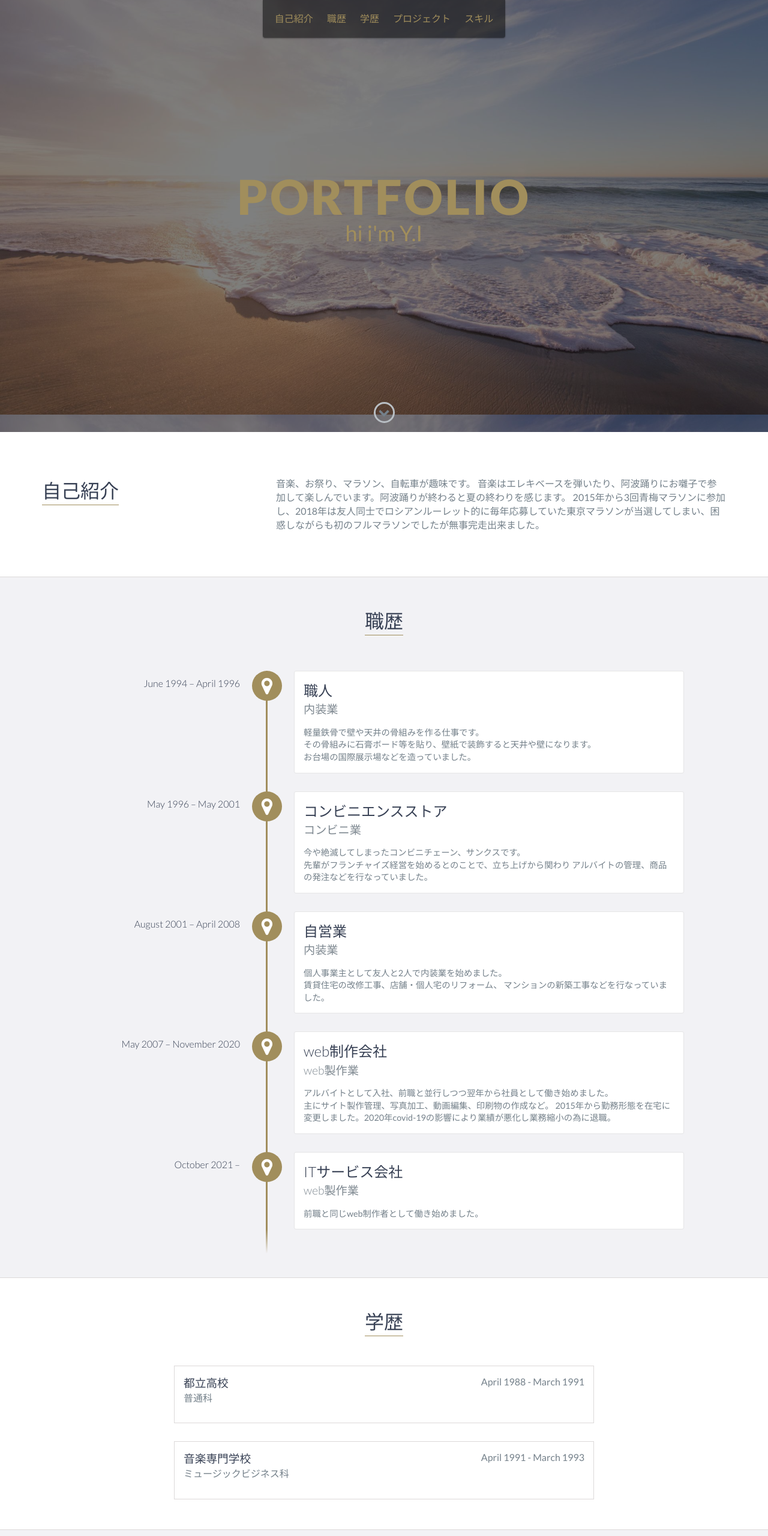
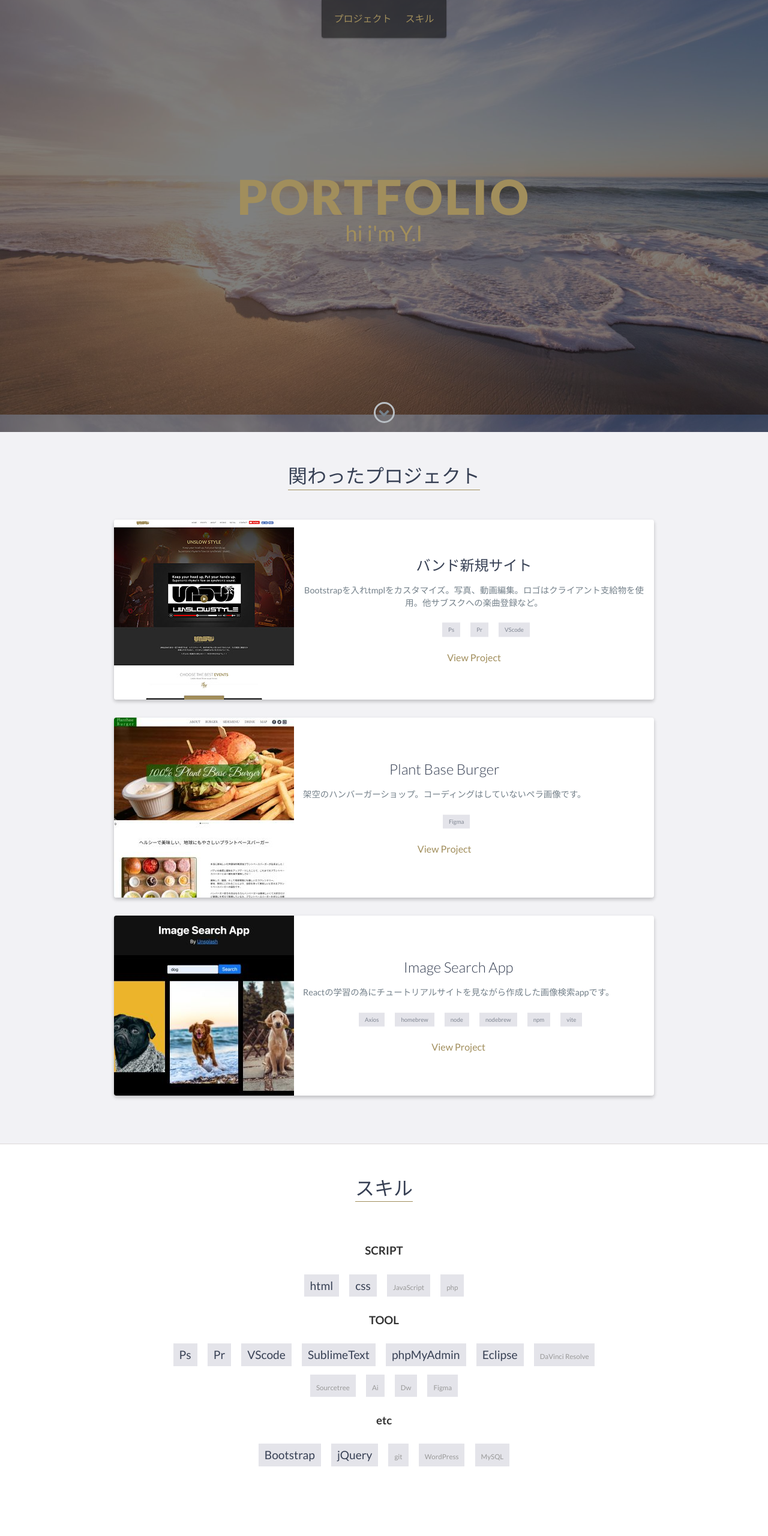
Before and after one commit to angeistory/portfolio, a website: page index.html in a window 1280 px wide. Shown: the top 2560 px of the page at 60% size. Drawn offline with nearby package versions, Linux system fonts and the light colour scheme.

Commit message:
個人情報、fulltas site非表示

```diff
--- a/index.html
+++ b/index.html
@@ -24,7 +24,7 @@
 			<span>Close</span> <i class="fa fa-times" aria-hidden="true"></i>
 		</div>
 		<ul id="menu" class="shadow">
-			<li>
+			<!-- <li>
 				<a href="#about">自己紹介</a>
 			</li>
 			<li>
@@ -32,7 +32,7 @@
 			</li>
 			<li>
 				<a href="#education">学歴</a>
-			</li>
+			</li> -->
 			<li>
 				<a href="#projects">プロジェクト</a>
 			</li>
@@ -65,7 +65,7 @@
 	</div>
 	<!-- End #lead -->
 
-	<div id="about">
+	<!-- <div id="about">
 		<div class="container">
 			<div class="row">
 				<div class="col-md-4">
@@ -80,10 +80,10 @@
 				</div>
 			</div>
 		</div>
-	</div>
+	</div> -->
 	<!-- End #about -->
 
-	<div id="experience" class="background-alt">
+	<!-- <div id="experience" class="background-alt">
 		<h2 class="heading">職歴</h2>
 		<div id="experience-timeline">
 			<div data-date="June 1994 – April 1996">
@@ -134,39 +134,22 @@
 				</p>
 			</div>
 		</div>
-	</div>
+	</div> -->
 	<!-- End #experience -->
 
-	<div id="education">
+	<!-- <div id="education">
 		<h2 class="heading">学歴</h2>
 		<div class="education-block">
 			<h3>都立高校</h3>
 			<span class="education-date">April 1988 - March 1991</span>
 			<h4>普通科</h4>
-			<!-- <p>
-                Lorem ipsum dolor sit amet, consectetur adipiscing elit. Curabitur in iaculis ex. Etiam volutpat laoreet urna. Morbi ut tortor nec nulla commodo malesuada sit amet vel lacus. Fusce eget efficitur libero. Morbi dapibus porta quam laoreet placerat.
-            </p> -->
 		</div>
-		<!-- End .education-block -->
-
 		<div class="education-block">
 			<h3>音楽専門学校</h3>
 			<span class="education-date">April 1991 - March 1993</span>
 			<h4>ミュージックビジネス科</h4>
-			<!-- <ul>
-                <li>
-                    Lorem ipsum dolor sit amet, consectetur adipiscing elit.
-                </li>
-                <li>
-                    Lorem ipsum dolor sit amet, consectetur adipiscing elit.
-                </li>
-                <li>
-                    Lorem ipsum dolor sit amet, consectetur adipiscing elit.
-                </li>
-            </ul> -->
 		</div>
-		<!-- End .education-block -->
-	</div>
+	</div> -->
 	<!-- End #education -->
 
 	<div id="projects" class="background-alt">
@@ -214,11 +197,10 @@
 				</div>
 				<!-- End .project -->
 
-				<div class="project shadow-large">
+				<!-- <div class="project shadow-large">
 					<div class="project-image">
 						<img src="images/project3.jpg" />
 					</div>
-					<!-- End .project-image -->
 					<div class="project-info">
 						<h3>株式会社fulltas</h3>
 						<p>
@@ -230,15 +212,13 @@
 						</ul>
 						<a href="https://fulltas.co.jp/" target=_blank rel="noopener">View Project</a>
 					</div>
-					<!-- End .project-info -->
-				</div>
+				</div> -->
 				<!-- End .project -->
 
-				<div class="project shadow-large">
+				<!-- <div class="project shadow-large">
 					<div class="project-image">
 						<img src="images/project4.jpg" />
 					</div>
-					<!-- End .project-image -->
 					<div class="project-info">
 						<h3>フルタスネットワーク株式会社</h3>
 						<p>
@@ -250,8 +230,7 @@
 						</ul>
 						<a href="https://fulltas-net.co.jp/" target=_blank rel="noopener">View Project</a>
 					</div>
-					<!-- End .project-info -->
-				</div>
+				</div> -->
 				<!-- End .project -->
 
 				<div class="project shadow-large">
```
